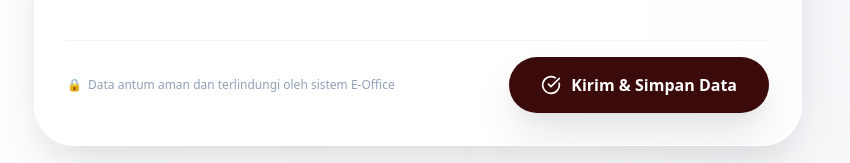
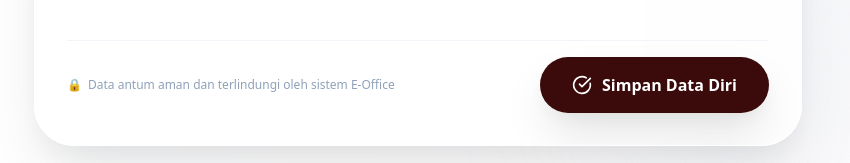
Before and after one commit to devbyrieza/simpeg-alimam, a Next.js app: page /pendataan in a window 1280 px wide. Shown: the part 1883-2046 px from the top of the page, without its empty margins (222-1072 px from the left). Built offline with nearby package versions, Linux system fonts and the light colour scheme; no server answers.

Commit message:
fix: add toaster to layout to show validation popups, rename submit button

```diff
--- a/src/app/layout.tsx
+++ b/src/app/layout.tsx
@@ -9,6 +9,7 @@ import LayoutWrapper from "@/components/layout/LayoutWrapper";
 import { ThemeProvider } from "@/components/providers/ThemeProvider";
 import SmoothScrollProvider from "@/components/providers/SmoothScrollProvider";
 import ProgressBarProvider from "@/components/providers/ProgressBarProvider";
+import { Toaster } from "react-hot-toast";
 
 // ━━━━━━━━━━━━━━━━━━━━━━━━━━━━━━━━━━━━━━━━
 // FONT CONFIGURATIONS - Harisenin & Watzap Style
@@ -157,6 +158,7 @@ export default function RootLayout({
         suppressHydrationWarning
       >
         <ProgressBarProvider>
+          <Toaster position="top-center" toastOptions={{ duration: 4000, style: { borderRadius: '16px', padding: '16px', fontWeight: 600 } }} />
         <SmoothScrollProvider>
           <ThemeProvider
             attribute="class"
--- a/src/app/pendataan/page.tsx
+++ b/src/app/pendataan/page.tsx
@@ -543,7 +543,7 @@ export default function PendataanPage() {
                   {isSubmitting ? (
                     <><Loader2 className="w-5 h-5 animate-spin" /> Menyimpan Data...</>
                   ) : (
-                    <><CheckCircle className="w-5 h-5" /> Kirim & Simpan Data</>
+                    <><CheckCircle className="w-5 h-5" /> Simpan Data Diri</>
                   )}
                 </motion.button>
               </div>
```
